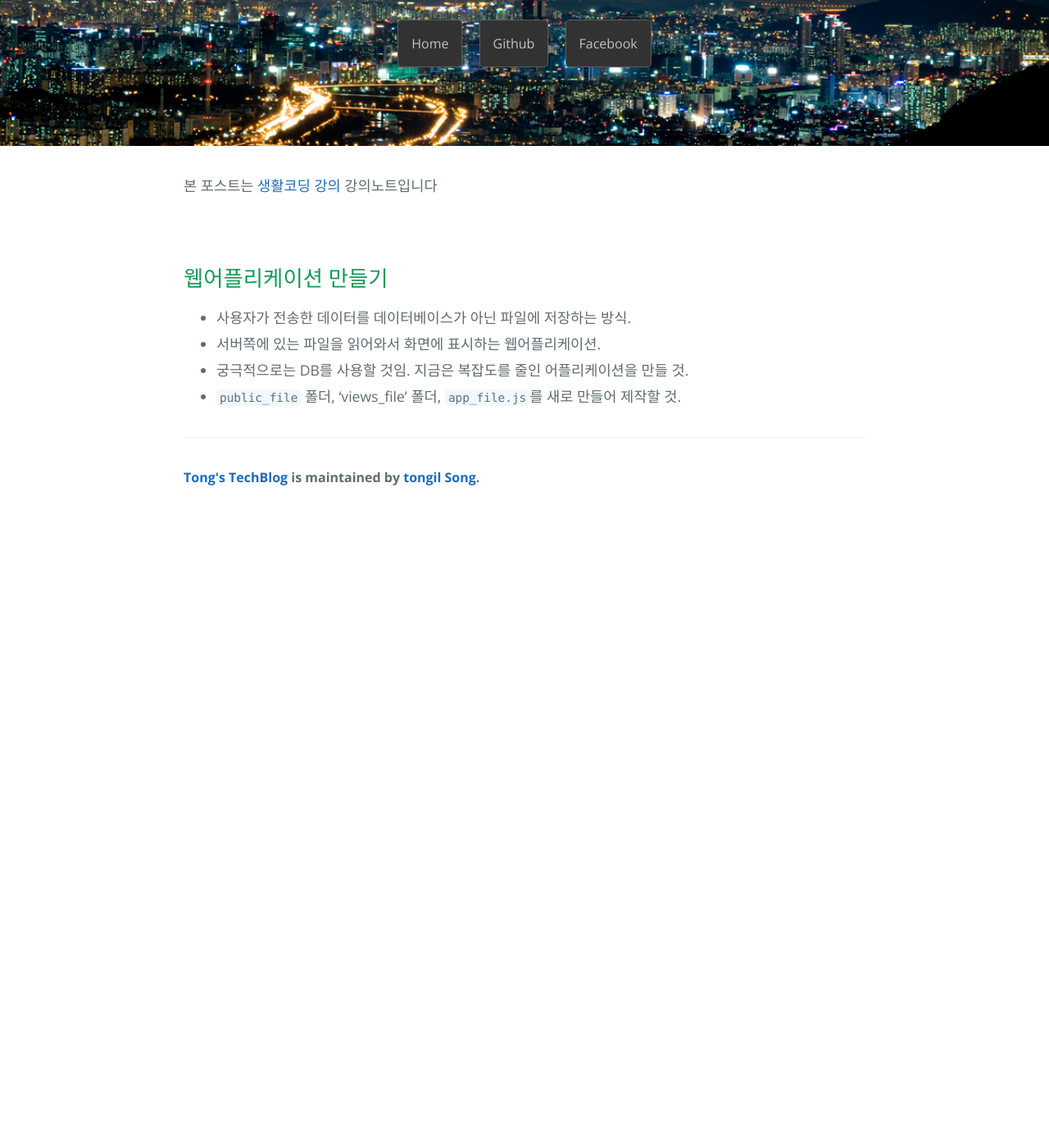
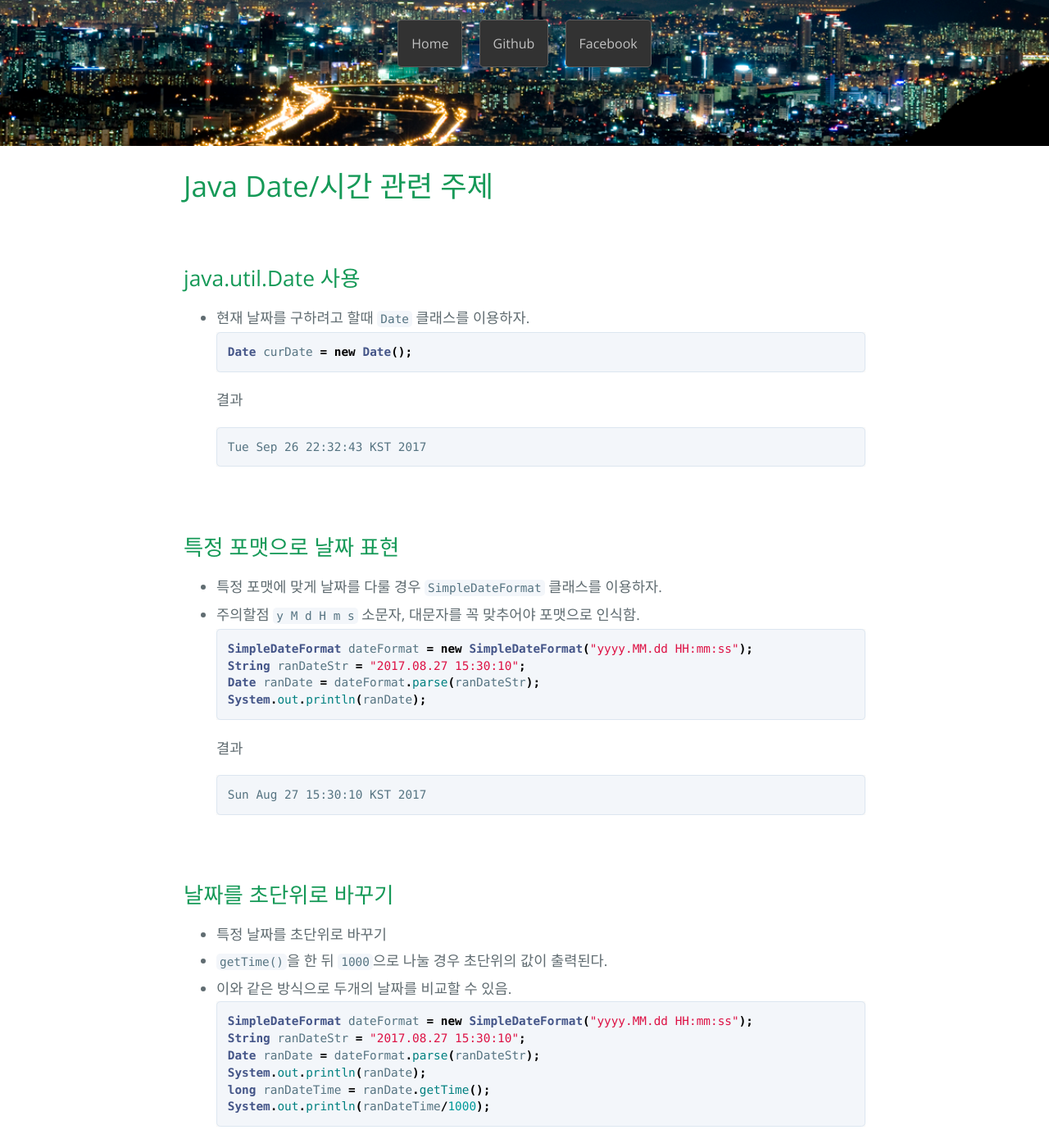
Before and after one commit to tong9433/tongblog, a Jekyll site: the page built from _posts/Java/2017-09-26-Java2.markdown, in a window 1280 px wide and 1400 px high, scrolled down 409 px. Shown: the whole window at 82% size. Built offline with Jekyll 4.4.1, drawn with Linux system fonts in a browser that asks for light colours; before the commit the page ends 1039 px from its top, so only the background shows below that; some of the changed text lies outside the part shown.

Commit message:
java 날짜

````diff
--- a/_posts/Java/2017-09-26-Java1.markdown
+++ b/_posts/Java/2017-09-26-Java1.markdown
@@ -90,7 +90,7 @@ class Product implements Comparable<Product>{
 ## Product 객체를 이름에 따라 정렬해보기(Comparator)
 * 문자나 price에 특정한 할인률을 적용해서 정렬해야할 때 사용하는 인터페이스가 `Comparator` 이다
 ```java
-Product[] products = new Product[4];
+        Product[] products = new Product[4];
         products[0] = new Product("car",1000);
         products[1] = new Product("box",4000);
         products[2] = new Product("robot",3400);
--- a/_posts/Java/2017-09-26-Java2.markdown
+++ b/_posts/Java/2017-09-26-Java2.markdown
@@ -1,16 +1,83 @@
 ---
 layout: default
-title:  "Java Compare "
+title:  "Java Date/시간 관련 주제"
 date:   2017-09-26 14:00:00
 categories: "Java"
 ---
 
-본 포스트는 [생활코딩 강의](https://www.inflearn.com/course/nodejs-강좌-생활코딩) 강의노트입니다
 
 
+# Java Date/시간 관련 주제
+
 <br>
-## 웹어플리케이션 만들기
-* 사용자가 전송한 데이터를 데이터베이스가 아닌 파일에 저장하는 방식.
-* 서버쪽에 있는 파일을 읽어와서 화면에 표시하는 웹어플리케이션.
-* 궁극적으로는 DB를 사용할 것임. 지금은 복잡도를 줄인 어플리케이션을 만들 것.
-* `public_file` 폴더, 'views_file' 폴더, `app_file.js`를 새로 만들어 제작할 것.
+## java.util.Date 사용
+* 현재 날짜를 구하려고 할때 `Date` 클래스를 이용하자.
+```java
+Date curDate = new Date();
+```
+결과
+```
+Tue Sep 26 22:32:43 KST 2017
+```
+
+<br>
+## 특정 포맷으로 날짜 표현
+* 특정 포맷에 맞게 날짜를 다룰 경우 `SimpleDateFormat` 클래스를 이용하자.
+* 주의할점 `y M d H m s` 소문자, 대문자를 꼭 맞추어야 포맷으로 인식함.
+```java
+SimpleDateFormat dateFormat = new SimpleDateFormat("yyyy.MM.dd HH:mm:ss");
+String ranDateStr = "2017.08.27 15:30:10";
+Date ranDate = dateFormat.parse(ranDateStr);
+System.out.println(ranDate);
+```
+결과
+```
+Sun Aug 27 15:30:10 KST 2017
+```
+
+<br>
+## 날짜를 초단위로 바꾸기
+* 특정 날짜를 초단위로 바꾸기
+* `getTime()`을 한 뒤 `1000`으로 나눌 경우 초단위의 값이 출력된다.
+* 이와 같은 방식으로 두개의 날짜를 비교할 수 있음.
+```java
+SimpleDateFormat dateFormat = new SimpleDateFormat("yyyy.MM.dd HH:mm:ss");
+String ranDateStr = "2017.08.27 15:30:10";
+Date ranDate = dateFormat.parse(ranDateStr);
+System.out.println(ranDate);
+long ranDateTime = ranDate.getTime();
+System.out.println(ranDateTime/1000);
+```
+결과
+```
+1503815410
+```
+
+<br>
+## Calendar 클래스
+* `Calendar` 클래스를 이용해서 해당 `Date`의 `년 월 일 날짜 시간 분 초`를 출력해보자
+* `Calendar.MONTH`의 경우 `+1`을 해야함을 유의하자.
+```java
+        Date curDate = new Date();
+        System.out.println(curDate);
+
+        Calendar cal = Calendar.getInstance();
+        cal.setTime(curDate);
+
+        System.out.println(cal.get(Calendar.YEAR));
+        System.out.println(cal.get(Calendar.MONTH)+1);
+        System.out.println(cal.get(Calendar.DATE));
+        System.out.println(cal.get(Calendar.HOUR_OF_DAY));
+        System.out.println(cal.get(Calendar.MINUTE));
+        System.out.println(cal.get(Calendar.SECOND));
+```
+결과
+```
+Tue Sep 26 22:50:21 KST 2017
+2017
+9
+26
+22
+50
+21
+```
````
